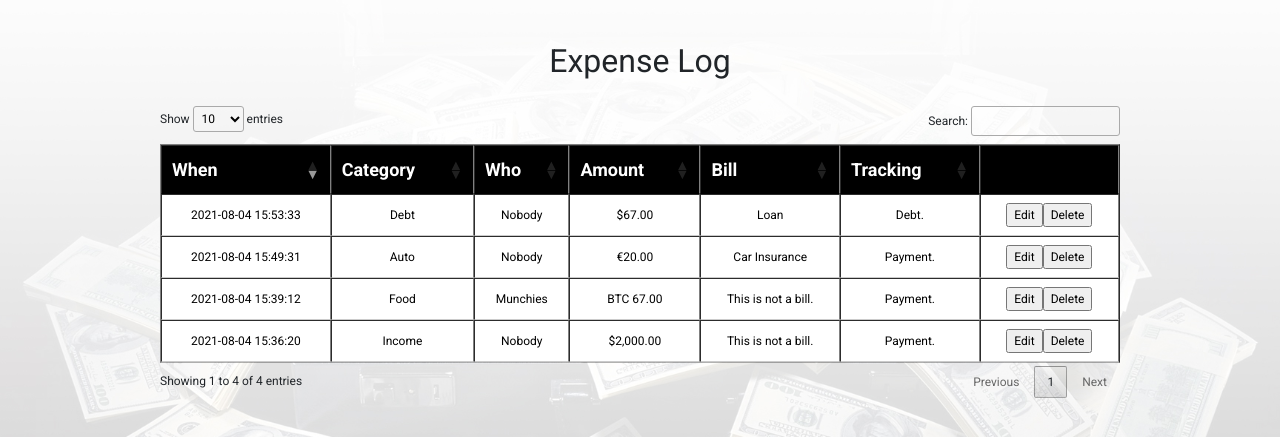
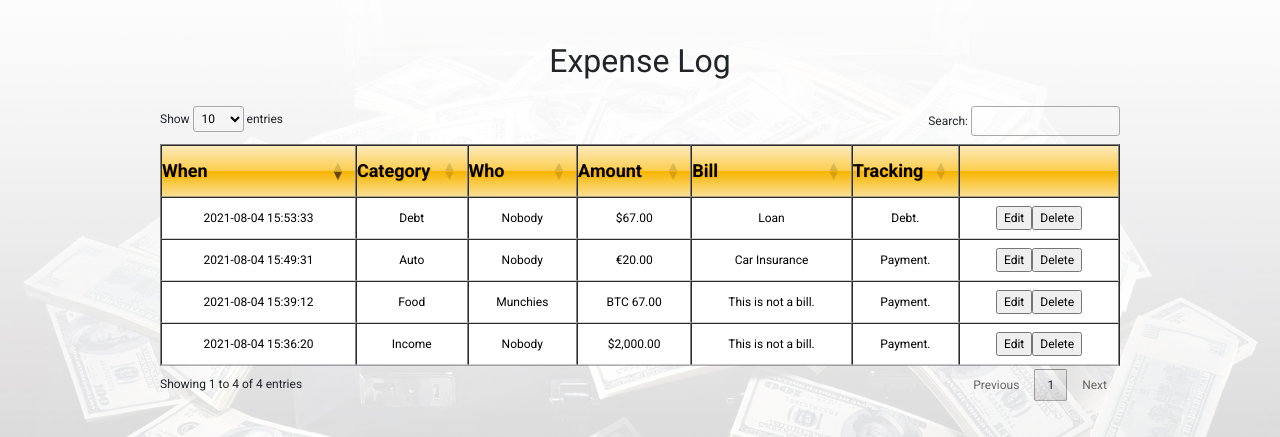
Before and after one commit to oMNiVoiDZeRo/expendor, a PHP site: page /expendor/log/ in a window 1280 px wide. Shown: the part 69-506 px from the top of the page. Run offline with PHP 8.4, Linux system fonts and the light colour scheme; a user stored in the database is signed in; data comes from the database, SQL or seed files in the repository; some libraries are stand-ins or nearby versions.

Commit message:
Aesthetics.

```diff
--- a/style.css
+++ b/style.css
@@ -73,9 +73,30 @@ table tr td.paid {
 }
 
 table th {
-	background: #000;
-	color: #fff;
+	/* Permalink - use to edit and share this gradient: https://colorzilla.com/gradient-editor/#fceabb+0,fccd4d+50,f8b500+51,fbdf93+100;Orange+3D+%235 */
+	background: #fceabb; /* Old browsers */
+	background: -moz-linear-gradient(top,  #fceabb 0%, #fccd4d 50%, #f8b500 51%, #fbdf93 100%); /* FF3.6-15 */
+	background: -webkit-linear-gradient(top,  #fceabb 0%,#fccd4d 50%,#f8b500 51%,#fbdf93 100%); /* Chrome10-25,Safari5.1-6 */
+	background: linear-gradient(to bottom,  #fceabb 0%,#fccd4d 50%,#f8b500 51%,#fbdf93 100%); /* W3C, IE10+, FF16+, Chrome26+, Opera12+, Safari7+ */
+	filter: progid:DXImageTransform.Microsoft.gradient( startColorstr='#fceabb', endColorstr='#fbdf93',GradientType=0 ); /* IE6-9 */
+	color: #000;
+	text-shadow: 1px 1px 0 #F8B500;
 	font-size: 18px;
+}
+
+table#expenses th {
+	padding: 0;
+}
+
+table#expenses th strong {
+	background: #fceabb; /* Old browsers */
+	background: -moz-linear-gradient(top,  #fceabb 0%, #fccd4d 50%, #f8b500 51%, #fbdf93 100%); /* FF3.6-15 */
+	background: -webkit-linear-gradient(top,  #fceabb 0%,#fccd4d 50%,#f8b500 51%,#fbdf93 100%); /* Chrome10-25,Safari5.1-6 */
+	background: linear-gradient(to bottom,  #fceabb 0%,#fccd4d 50%,#f8b500 51%,#fbdf93 100%); /* W3C, IE10+, FF16+, Chrome26+, Opera12+, Safari7+ */
+	filter: progid:DXImageTransform.Microsoft.gradient( startColorstr='#fceabb', endColorstr='#fbdf93',GradientType=0 ); /* IE6-9 */
+    width: 100%;
+    line-height: 50px;
+    display: block;
 }
 
 div.wrapper {
```
